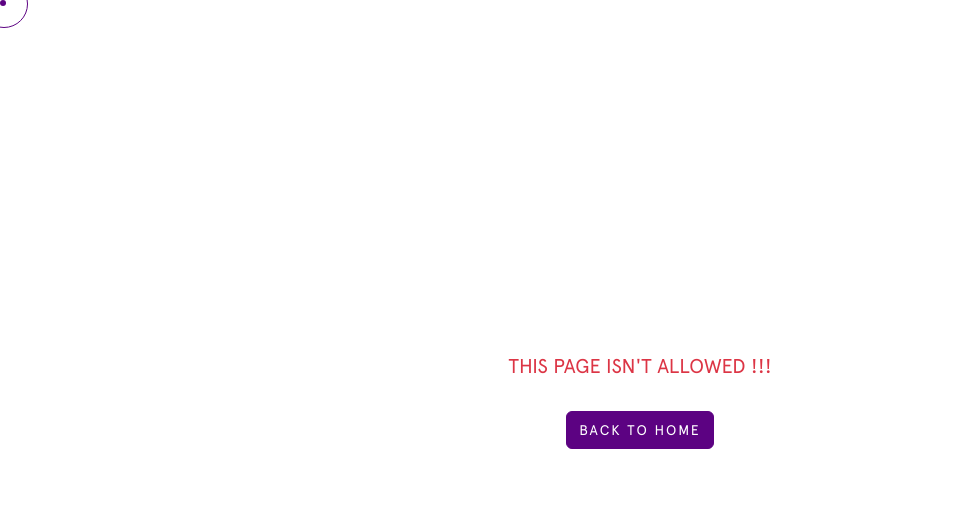
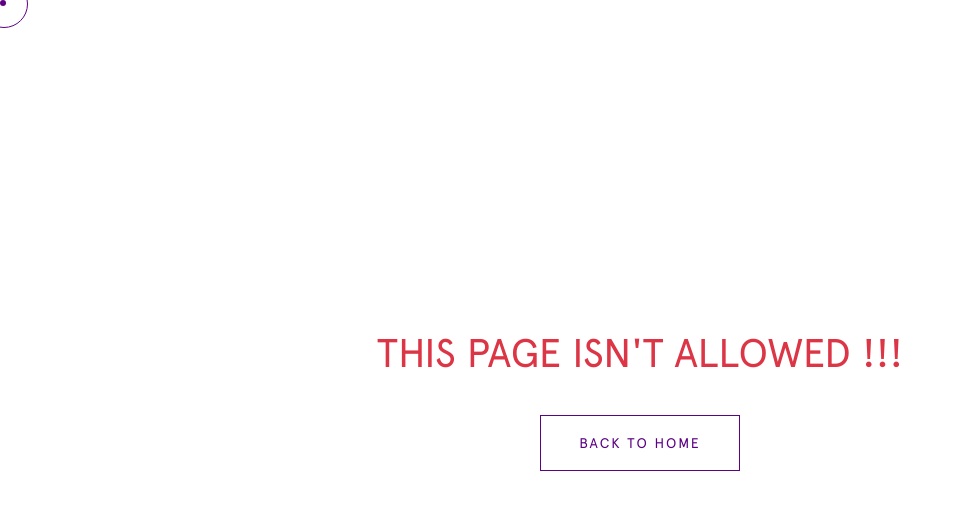
Before and after one commit to krsticzoran/real-estate-agency, a React (Create React App) app: page /dashboard/add-property in a window 1280 px wide. Shown: the top 510 px of the page, without its empty margins (0-962 px from the left). Built offline with nearby package versions, Linux system fonts and the light colour scheme.

Commit message:
page isn't alowed style

```diff
--- a/src/pages/dashboard/dashboard.css
+++ b/src/pages/dashboard/dashboard.css
@@ -9,19 +9,37 @@
 }
 
 .back-home-btn {
-  margin-top: 30px;
-  background-color: #5c0282 !important;
-  border: solid 1px #5c0282 !important;
-  border-radius: 30px 0 0 30px;
-  padding: 15px;
+  background: transparent !important;
+
+  border: 1px solid #5c0282 !important;
+  color: #5c0282 !important;
+
+  margin-top: 30px !important;
+
+  min-width: 200px;
+  padding: 15px 0 !important;
+  text-align: center;
+  text-decoration: none;
+  text-overflow: ellipsis;
   text-transform: uppercase;
+  border-radius: 0 !important;
+  transition: all 0.2s;
 }
 
 .back-home-link {
-  color: #fff;
+  color: #5c0282 !important;
   text-decoration: none;
   font-size: 14px;
   letter-spacing: 2px;
+  padding: 15px 30px;
+}
+
+.back-home-link:hover {
+  color: #fff !important;
+}
+
+.back-home-btn:hover {
+  background-color: #5c0282 !important;
 }
 
 .dashboard-menu {
--- a/src/pages/dashboard/unauthorizedAccess/UnauthorizedAccess.tsx
+++ b/src/pages/dashboard/unauthorizedAccess/UnauthorizedAccess.tsx
@@ -6,7 +6,9 @@ import "./../dashboard.css";
 const UnauthorizedAccess = () => {
   return (
     <div className="back-home-container">
-      <div className="text-danger">This page isn't allowed !!!</div>
+      <div>
+        <h1 className="text-danger">This page isn't allowed !!!</h1>
+      </div>
       <Button className="back-home-btn">
         <Link to="/" className="back-home-link">
           Back to Home
```
